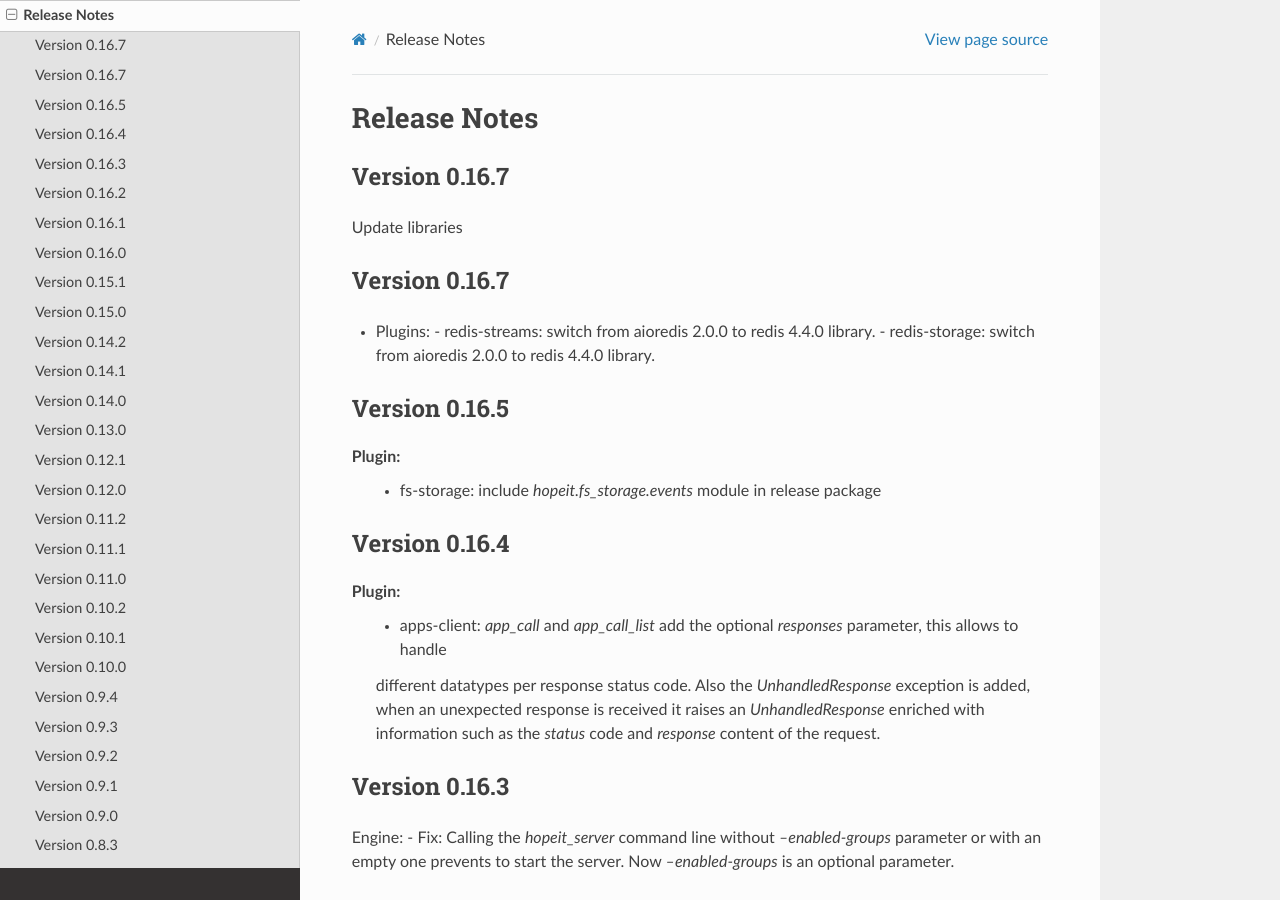
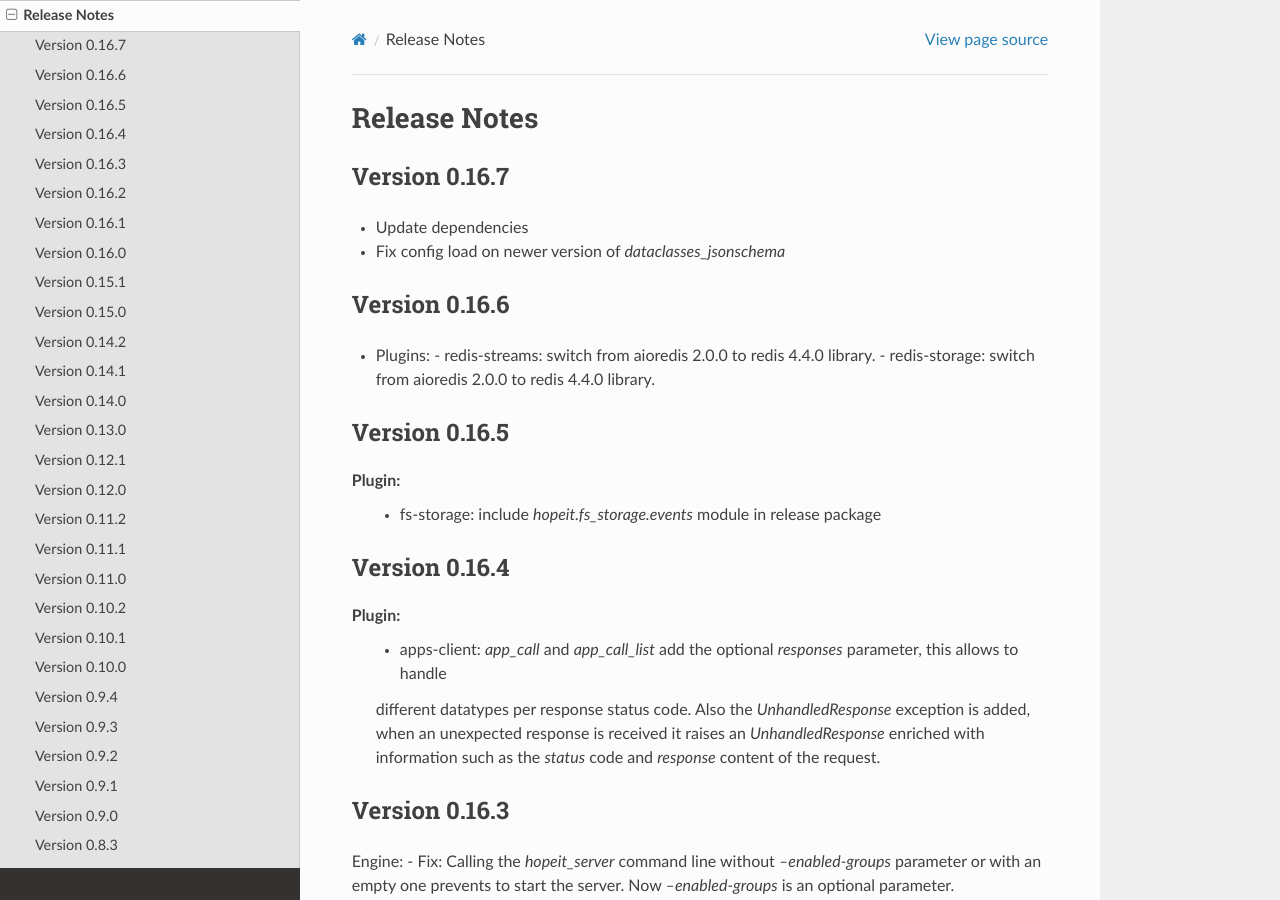
Before and after one commit to hopeit-git/hopeit.engine, a Sphinx documentation site: the page built from docs/source/release-notes.rst, in a window 1280 px wide and 900 px high. Built offline with Sphinx 7.4.7 and the Read the Docs theme 2.0.0, drawn with Linux system fonts in a browser that asks for light colours; pages that are not in the unit, such as notebooks, are missing from menus.

Commit message:
Changelog updatd

```diff
--- a/docs/source/release-notes.rst
+++ b/docs/source/release-notes.rst
@@ -3,10 +3,11 @@ Release Notes
 
 Version 0.16.7
 ______________
-Update libraries
+- Update dependencies
+- Fix config load on newer version of `dataclasses_jsonschema`
 
 
-Version 0.16.7
+Version 0.16.6
 ______________
 - Plugins:
   - redis-streams: switch from aioredis 2.0.0 to redis 4.4.0 library.
```
Also changed, not shown: 1 other file.
